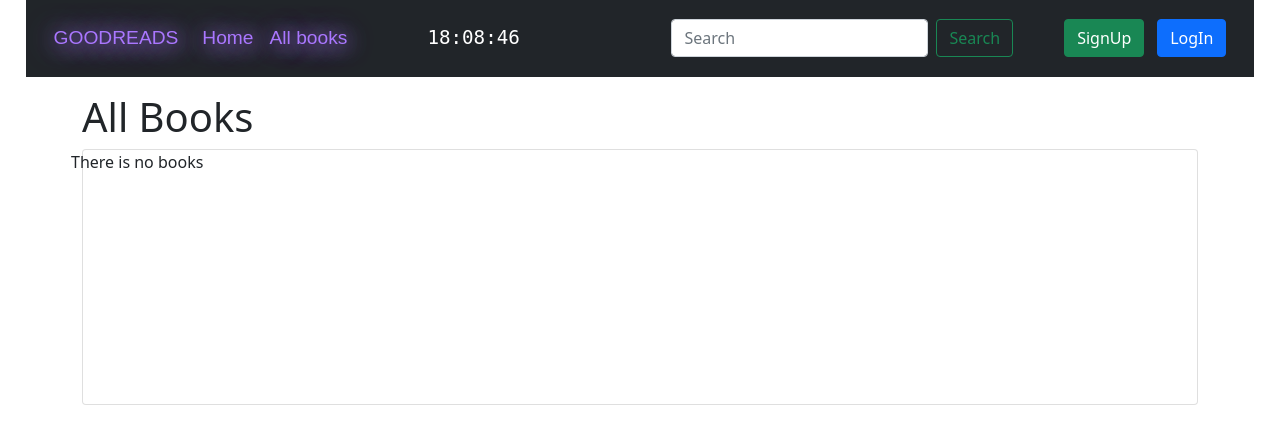
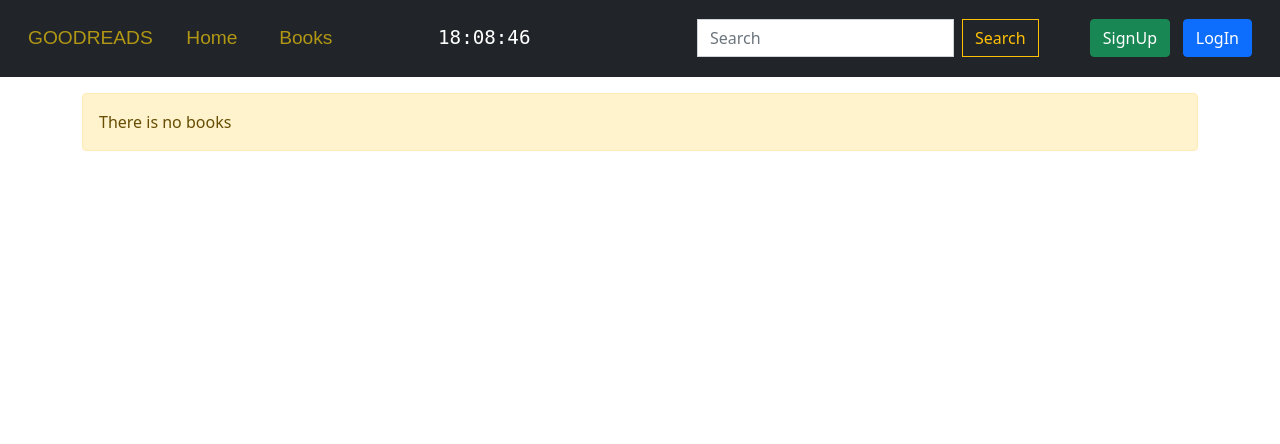
Before and after one commit to bilolbek1/django-goodreads_clone, a Django app: page /books/ in a window 1280 px wide. Shown: the top 444 px of the page. Run offline with Django 4.2, Linux system fonts and the light colour scheme; data that the repository does not hold is empty.

Commit message:
search, search test and fix base

```diff
--- a/books/templates/book_detail.html
+++ b/books/templates/book_detail.html
@@ -1,4 +1,5 @@
 {% extends 'base.html' %}
+{% load static %}
 {% block content %}
 
 <img class="book_pic" src="{{ book.books_picture.url }}" alt="book_picture">
--- a/books/templates/book_list.html
+++ b/books/templates/book_list.html
@@ -1,12 +1,17 @@
 {% extends 'base.html' %}
+{% load static %}
 
 {% block content %}
     <div class="container">
 
-    <h1>All Books</h1>
+    {% if books %}
+    <h1 style="text-align: center">Books</h1>
+    {% else %}
+
+    {% endif %}
 
 
-<div class="card mb-3 " style="max-width: 100vw; height: 20vw">
+<div class="card mb-3 " style="max-width: 100vw; height: 20vw; border: none">
   <div class="row no-gutters">
 
       {% if page_obj %}
@@ -17,7 +22,7 @@
     <div class="row">
           <div class="col-md-4 ">
       <img src="{{ i.books_picture.url }}" class="card-img img-fluid" style="height: 20vw;
-         object-fit: cover; margin-left: -1vw" alt="...">
+         object-fit: cover; margin-left: -0.8vw" alt="...">
     </div>
     <div class="col-md-8 ">
       <div class="card-body">
@@ -67,9 +72,7 @@
 
 
 
-{% else %}
 
-    There is no books
 {% endif %}
 
 
--- a/books/views.py
+++ b/books/views.py
@@ -1,6 +1,10 @@
+from django.contrib import messages
 from django.core.paginator import Paginator
+from django.db.models import Q
 from django.shortcuts import render
 from django.views import View
+from django.views.generic import ListView
+
 from .models import Book
 
 
@@ -15,6 +19,15 @@ class BookDetailView(View):
 class BookListView(View):
     def get(self, request):
         books = Book.objects.order_by('id')
+        search = request.GET.get('q', '')
+        if search:
+            books = books.filter(
+                Q(title__icontains=search) or Q(description__icontains=search)
+            )
+
+        if books.count() == 0:
+            messages.warning(request, 'There is no books')
+
         paginator = Paginator(books, 4)
         page_num = request.GET.get('page', 1)
         page_obj = paginator.get_page(page_num)
--- a/static/css/main.css
+++ b/static/css/main.css
@@ -1,15 +1,11 @@
- body{
-        margin-right: 2vw;
-        margin-left: 2vw;
-    }
+
     .www{
-        color: #AA77FF !important;
-        text-shadow: 3px 3px 20px #AA77FF,
-    -2px 1px 30px #AA77FF !important;
+        color: #b29715 !important;
         font-size: 1.5vw;
         font-family: 'Ubuntu', sans-serif;
         font-weight: 500;
         position: relative;
+        margin-right: 2vw;
     }
     .www::before{
     content: '';
@@ -17,7 +13,7 @@
     right: 0px;
     top: 40px;
     width: 0;
-    background-color: #AA77FF;
+    background-color: #b29715;
     height: 3px;
     transition: 0.4s;
     border-radius: 30px;
--- a/templates/base.html
+++ b/templates/base.html
@@ -13,16 +13,16 @@
 <nav class="navbar navbar-expand-lg bg-body-tertiary bg-dark p-3 mb-3">
   <div class="container-fluid">
     <a class="navbar-brand www" href="#">GOODREADS</a>
-    <button class="navbar-toggler" type="button" data-bs-toggle="collapse" data-bs-target="#navbarSupportedContent" aria-controls="navbarSupportedContent" aria-expanded="false" aria-label="Toggle navigation">
-      <span class="navbar-toggler-icon"></span>
+    <button class="navbar-toggler bg-warning" type="button" data-bs-toggle="collapse" data-bs-target="#navbarSupportedContent" aria-controls="navbarSupportedContent" aria-expanded="false" aria-label="Toggle navigation">
+      <span class="navbar-toggler-icon "></span>
     </button>
-    <div class="collapse navbar-collapse" id="navbarSupportedContent">
+    <div class="collapse navbar-collapse  " id="navbarSupportedContent">
       <ul class="navbar-nav me-auto mb-2 mb-lg-0">
         <li class="nav-item">
           <a class="nav-link active www" aria-current="page" href="{% url 'landing' %}">Home</a>
         </li>
         <li class="nav-item">
-          <a class="nav-link active www" href="{% url 'list' %}" aria-disabled="true">All books</a>
+          <a class="nav-link active www" href="{% url 'list' %}" aria-disabled="true">Books</a>
         </li>
           <li class="nav-item">
           <a class="nav-link active ww2" id="clock"></a>
@@ -33,8 +33,8 @@
         {% else %}
         <form class="d-flex" style="margin-right: 4vw"; role="search">
         {% endif %}
-        <input class="form-control me-2" type="search" placeholder="Search" aria-label="Search">
-        <button class="btn btn-outline-success" type="submit">Search</button>
+        <input style="border-radius: 0" class="form-control me-2" type="search" value="{{ search }}" name="q" placeholder="Search" aria-label="Search">
+        <button style="border-radius: 0" class="btn btn-outline-warning" type="submit">Search</button>
       </form>
 
         {% if request.user.is_authenticated %}
@@ -56,6 +56,7 @@
     </div>
   </div>
 </nav>
+<div class="container">
 
 
 {% if messages%}
@@ -77,6 +78,8 @@
 
 
 
+
+</end>
 <script>
   function updateClock() {
     var now = new Date();
--- a/users/templates/profile.html
+++ b/users/templates/profile.html
@@ -1,5 +1,5 @@
 {% extends 'base.html' %}
-
+{% load static %}
 {% block content %}
 
 
--- a/users/views.py
+++ b/users/views.py
@@ -83,7 +83,7 @@ class ProfilUpdateView(LoginRequiredMixin, View):
 
         if profile_update.is_valid():
             profile_update.save()
-            messages.info(request, 'You updated your profile')
+            messages.warning(request, 'You updated your profile')
             return redirect('profile')
         else:
             context = {
```
Also changed, not shown: books/tests.py (+23 -0 lines).
